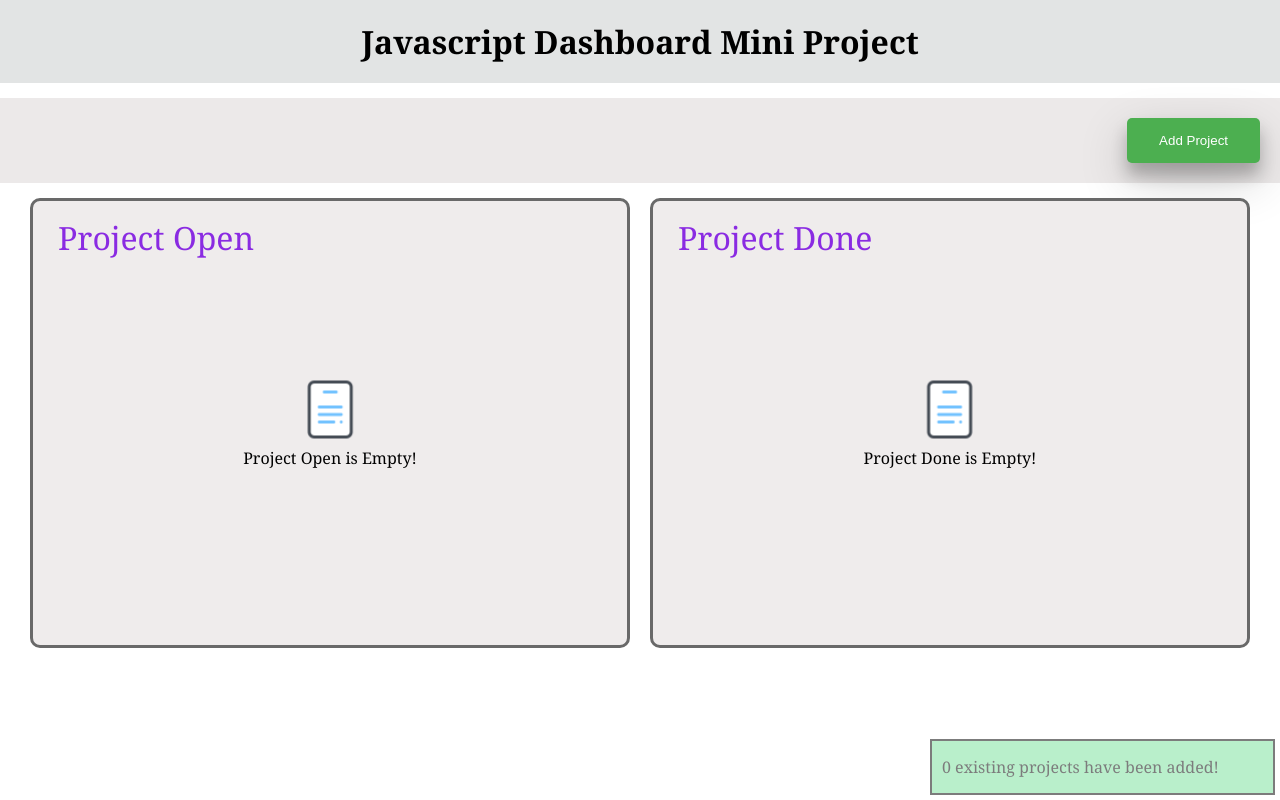
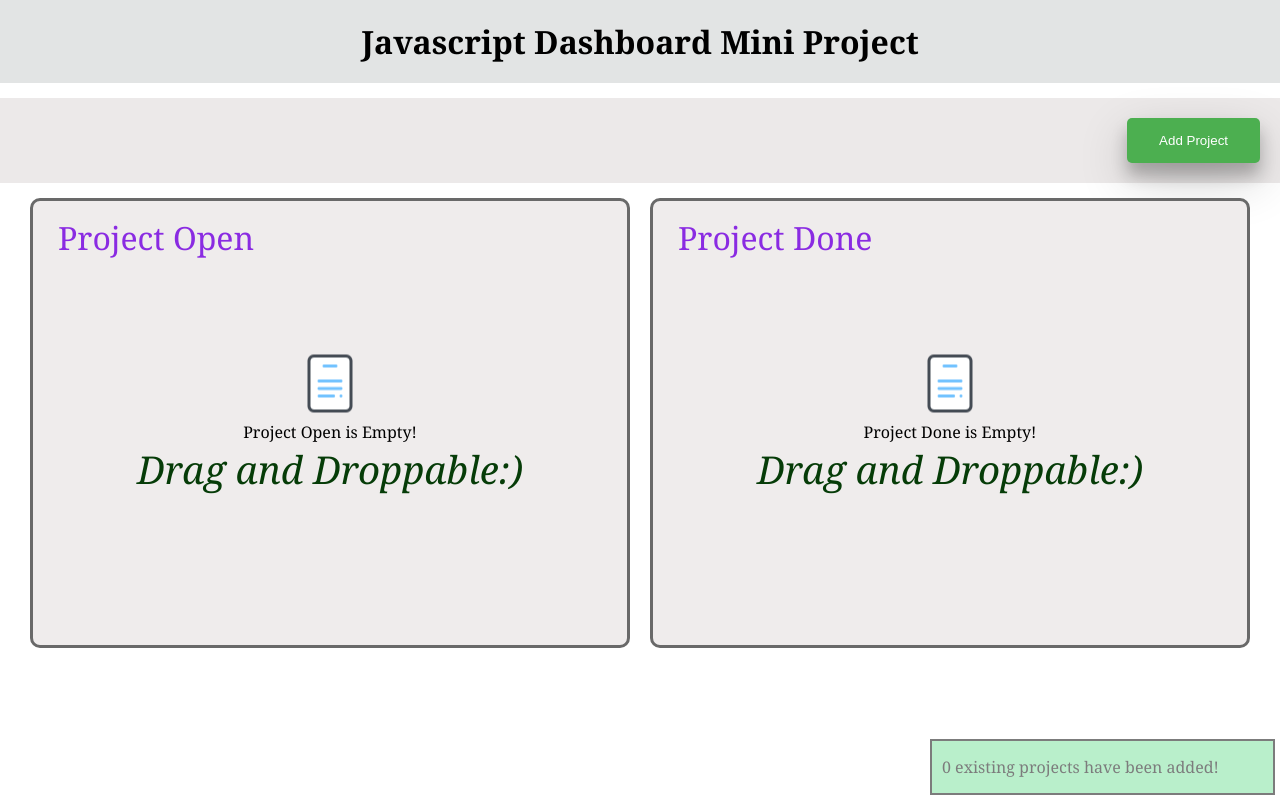
Before and after one commit to mostafa-zt/javascript-dashboard, a website: page index.html in a window 1280 px wide. Drawn offline with Linux system fonts and the light colour scheme; some packages are replaced by stand-ins of ours; files that its build step writes are made by us from their sources; files whose address does not match are found by name.

Commit message:
better styles

```diff
--- a/assets/styles/app.css
+++ b/assets/styles/app.css
@@ -152,6 +152,7 @@ input[type='text']:focus {
   box-shadow: 0 12px 16px 0 rgba(0, 0, 0, 0.24),
     0 17px 50px 0 rgba(0, 0, 0, 0.19);
   margin-bottom: 10px;
+  cursor: pointer;
 }
 
 .title {
@@ -411,3 +412,9 @@ fieldset {
   align-items: center;
   justify-content: center;
 }
+
+.drag_droppable_msg{
+  font-size: 2.4rem;
+  color: #063c08;
+  font-style: oblique;
+}
--- a/index.html
+++ b/index.html
@@ -68,6 +68,7 @@
                         <div class="text-center empty-project">
                             <img src="/img/doc.png" title="document" />
                             <div>Project Open is Empty!</div>
+                            <div class="drag_droppable_msg">Drag and Droppable:)</div>
                         </div>
                         <ul class="project-list" id="project-open-list"></ul>
                     </div>
@@ -78,6 +79,7 @@
                         <div class="text-center empty-project">
                             <img src="/img/doc.png" title="document" />
                             <div>Project Done is Empty!</div>
+                            <div class="drag_droppable_msg">Drag and Droppable:)</div>
                         </div>
                         <ul class="project-list" id="project-done-list"></ul>
                     </div>
```
